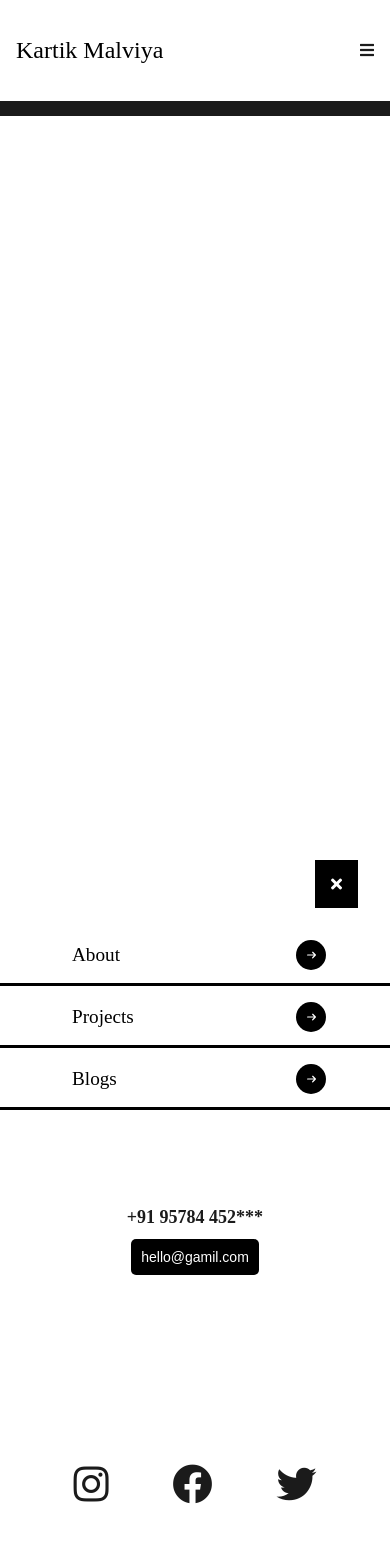
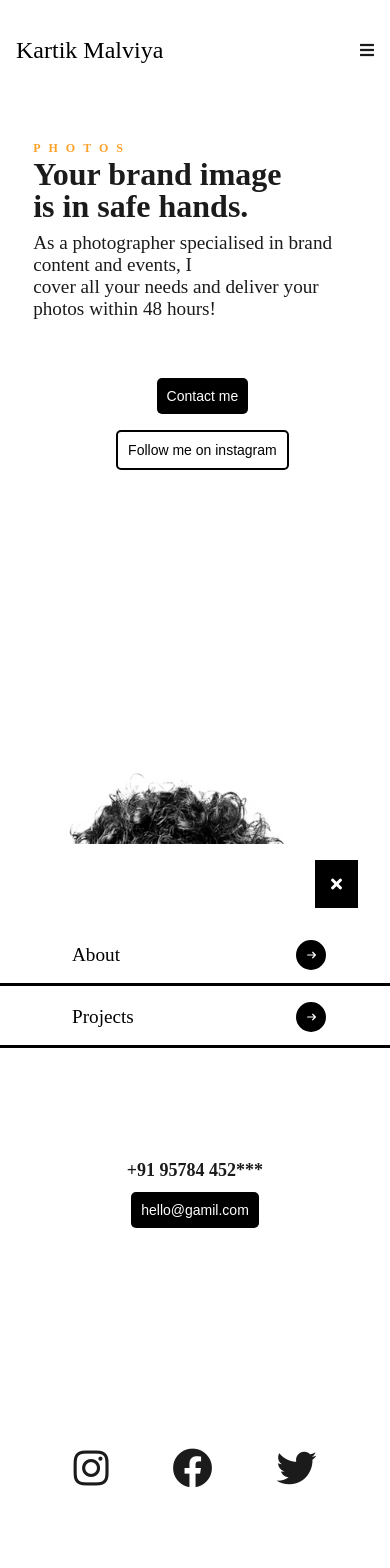
Before and after one commit to vipulmalviya/protfolio, a React (Vite) app: page /Project in a window 390 px wide. Shown: the top 1568 px of the page. Before the commit the page ends 844 px from the top, so only its background shows below. Built offline with nearby package versions, Linux system fonts and the light colour scheme; a web font is replaced by a local one.

Commit message:
add element drage effect

```diff
--- a/src/App.jsx
+++ b/src/App.jsx
@@ -6,7 +6,7 @@ import About from "./Components/AboutPage/About.jsx"
 import Footer from './Components/footer/Footer.jsx';
 import { Route, Routes, useLocation } from 'react-router-dom';
 import { AnimatePresence } from 'framer-motion';
-
+import Project from "./Components/projectPage/Project.jsx"
 const App = () => {
   const location = useLocation();
   return (
@@ -15,7 +15,8 @@ const App = () => {
       <AnimatePresence mode='wait' >
         <Routes location={location} key={location.key}>
           <Route path="/" element={<Home />} />
-          <Route path="/about" element={<About />} />
+          <Route path="/About" element={<About />} />
+          <Route path="/Project" element={<Project />} />
         </Routes>
       </AnimatePresence>
       <Footer />
--- a/src/Components/AboutPage/About.css
+++ b/src/Components/AboutPage/About.css
@@ -316,6 +316,7 @@
 
 .firest,
 .fourth {
+    cursor: pointer;
     position: absolute;
     height: 180px;
     width: 180px;
@@ -326,6 +327,7 @@
 
 .second,
 .third {
+    cursor: pointer;
     position: absolute;
     height: 250px;
     width: 250px;
@@ -335,6 +337,7 @@
 }
 
 .five {
+    cursor: pointer;
     position: absolute;
     height: 500px;
     width: 500px;
--- a/src/Components/AboutPage/About.jsx
+++ b/src/Components/AboutPage/About.jsx
@@ -1,4 +1,4 @@
-import React, { useEffect, useState } from 'react'
+import React, { useEffect, useRef, useState } from 'react'
 import './About.css'
 import OwlCarousel from 'react-owl-carousel';
 import 'owl.carousel/dist/assets/owl.carousel.css';
@@ -11,7 +11,7 @@ import { ScrollTrigger } from 'gsap/all';
 import Button from '../Button/Button';
 import HomeAnim from '../Animation/HomeAnim';
 import OutherAnim from '../Animation/OutherAnim';
-
+import { motion } from 'framer-motion';
 
 const elem = [
   {
@@ -99,6 +99,7 @@ const data = [
 
 const About = () => {
 
+  const section6 = useRef(null)
   const [property, setProperty] = useState(0)
   const handlproperty = (name) => {
     setProperty(name)
@@ -308,7 +309,7 @@ const About = () => {
             </div>
           </div>
         </section>
-        <section className="section6 flex">
+        <section className="section6 flex" ref={section6}>
           <div className="container full flex">
             <div className="left6 flex">
               <h3 className='work'>BRANDING</h3>
@@ -317,11 +318,11 @@ const About = () => {
                 I can craft your graphic identiy, edit a corporate brand book, <br /> create your entire webdesign and develop your website <strong> : I <br /> ensure the continuity of your brand identity and support <br /> you during each key step of your project.</strong></p>
             </div>
             <div className="right6 flex">
-              <div className='firest'></div>
-              <div className='second'></div>
-              <div className='third'></div>
-              <div className='fourth'></div>
-              <div className='five'></div>
+              <motion.div drag dragConstraints={section6} whileDrag={{scale:1.1}} dragElastic={{bounceSiffness:100,bounceDamping: 30}} className='firest'></motion.div>
+              <motion.div drag dragConstraints={section6} whileDrag={{scale:1.1}} dragElastic={{bounceSiffness:100,bounceDamping: 30}} className='second'></motion.div>
+              <motion.div drag dragConstraints={section6} whileDrag={{scale:1.1}} dragElastic={{bounceSiffness:100,bounceDamping: 30}} className='third'></motion.div>
+              <motion.div drag dragConstraints={section6} whileDrag={{scale:1.1}} dragElastic={{bounceSiffness:100,bounceDamping: 30}} className='fourth'></motion.div>
+              <motion.div drag dragConstraints={section6} whileDrag={{scale:1.1}} dragElastic={{bounceSiffness:100,bounceDamping: 30}} className='five'></motion.div>
             </div>
           </div>
         </section>
--- a/src/Components/Animation/OutherAnim.jsx
+++ b/src/Components/Animation/OutherAnim.jsx
@@ -9,9 +9,10 @@ const OutherAnim = () => {
       <motion.section className='loderDiv'
         initial={{ y: "0%" }}
         animate={{ y: "-150%" }}
-        transition={{ delay: 1, duration: 2, ease: "easeInOut" }}
-        // exit={{ y: ["150%","-150%"]}}
+        transition={{ delay: .5, duration: 2, ease: "easeInOut" }}
+        exit={{ y: ["150%", "0%"] }}
       >
+        <motion.div className='topimg'></motion.div>
         <motion.div className="loder"></motion.div>
         <motion.div className='bottomimg'></motion.div>
       </motion.section>
--- a/src/Components/HomePage/HomePage.css
+++ b/src/Components/HomePage/HomePage.css
@@ -80,7 +80,8 @@
   cursor: pointer;
   letter-spacing: 8px;
   z-index: 10;
-  -webkit-text-stroke: 1px var(--text)
+  -webkit-text-stroke: 1px var(--text);
+  pointer-events: none;
 }
 
 .pashtion2,
--- a/src/Components/NavBar/NavBar.jsx
+++ b/src/Components/NavBar/NavBar.jsx
@@ -1,9 +1,8 @@
-import React, { useEffect, useState } from 'react'
+import React, { useState } from 'react'
 import "./NavBar.css"
 import { Link } from 'react-router-dom'
 import Button from '../Button/Button'
 import { motion } from 'framer-motion'
-
 
 const NavBar = () => {
 
@@ -12,22 +11,18 @@ const NavBar = () => {
 
     document.querySelector("body").style.overflowY = (Clicked ? "" : "hidden");
 
-
     return (
         <>
             <nav className='NavBar flex'>
                 <div className="navbar-brand flex">
-                <Link to="/">Kartik Malviya</Link>
+                    <Link to="/">Kartik Malviya</Link>
                 </div>
                 <ul className='left flex'>
                     <li>
                         <Link to="/About">About</Link>
                     </li>
                     <li>
-                        <Link to="/Projects">Projects</Link>
-                    </li>
-                    <li>
-                        <Link to="/Blogs">Blogs</Link>
+                        <Link to="/Project">Projects</Link>
                     </li>
                     <Button>hello@gamil.com</Button>
                 </ul>
@@ -41,7 +36,7 @@ const NavBar = () => {
             <section className={`mobileNav flex ${Clicked ? "" : "clickmenu"}`}>
                 <i onClick={() => setClicked(!Clicked)} className="fas fa-times"></i>
                 <ul className='left flex'>
-                    <li className='li flex'>
+                    <li onClick={() => setClicked(!Clicked)} className='li flex'>
                         <motion.span
                             className='menuLine'
                             key="a1"
@@ -56,7 +51,7 @@ const NavBar = () => {
                             </svg>
                         </div>
                     </li>
-                    <li className='li flex'>
+                    <li onClick={() => setClicked(!Clicked)} className='li flex'>
                         <motion.span
                             className='menuLine'
                             key="a1"
@@ -64,28 +59,14 @@ const NavBar = () => {
                             animate={{ width: "100%" }}
                             transition={{ delay: 0.4, duration: 0.8, ease: "easeInOut" }}
                         ></motion.span>
-                        <Link to="/Projects">Projects</Link>
+                        <Link to="/Project">Projects</Link>
                         <div className='btn flex'>
                             <svg width="2em" height="1.5em" viewBox="0 0 32 24" fill="white" xmlns="http://www.w3.org/2000/svg">
                                 <path fill="white" d="M31.68 13.1892C31.7333 13.1351 31.7333 13.0811 31.7333 13.027C31.7867 12.973 31.84 12.8649 31.84 12.8108C31.84 12.7568 31.8933 12.7027 31.8933 12.5946C31.8933 12.5405 31.9467 12.4324 31.9467 12.3784C31.9467 12.2703 32 12.1622 32 12.0541C32 12 32 12 32 11.9459C32 11.8919 32 11.8919 32 11.8378C32 11.7297 32 11.6216 31.9467 11.5135C31.9467 11.4054 31.8933 11.3514 31.8933 11.2973C31.8933 11.2432 31.84 11.1892 31.84 11.1351C31.7867 11.027 31.7333 10.973 31.68 10.8649C31.68 10.8108 31.6267 10.8108 31.6267 10.7568C31.52 10.6486 31.4667 10.5405 31.36 10.4324L21.7067 0.648649C20.8533 -0.216216 19.52 -0.216216 18.6667 0.648649C17.8133 1.51351 17.8133 2.86487 18.6667 3.72973L24.6933 9.83784H2.13333C0.96 9.83784 0 10.8108 0 12C0 13.1892 0.96 14.1622 2.13333 14.1622H24.6933L18.6667 20.2703C17.8133 21.1351 17.8133 22.4865 18.6667 23.3513C19.0933 23.7838 19.6267 24 20.16 24C20.6933 24 21.2267 23.7838 21.6533 23.3513L31.36 13.5135C31.4667 13.4054 31.5733 13.2973 31.68 13.1892Z"></path>
                             </svg>
                         </div>
                     </li>
-                    <li className='li flex'>
-                        <motion.span
-                            className='menuLine'
-                            key="a1"
-                            initial={{ width: "0%" }}
-                            animate={{ width: "100%" }}
-                            transition={{ delay: 0.5, duration: 0.8, ease: "easeInOut" }}
-                        ></motion.span>
-                        <Link to="/Blogs">Blogs</Link>
-                        <div className='btn flex'>
-                            <svg width="2em" height="1.5em" viewBox="0 0 32 24" fill="white" xmlns="http://www.w3.org/2000/svg">
-                                <path fill="white" d="M31.68 13.1892C31.7333 13.1351 31.7333 13.0811 31.7333 13.027C31.7867 12.973 31.84 12.8649 31.84 12.8108C31.84 12.7568 31.8933 12.7027 31.8933 12.5946C31.8933 12.5405 31.9467 12.4324 31.9467 12.3784C31.9467 12.2703 32 12.1622 32 12.0541C32 12 32 12 32 11.9459C32 11.8919 32 11.8919 32 11.8378C32 11.7297 32 11.6216 31.9467 11.5135C31.9467 11.4054 31.8933 11.3514 31.8933 11.2973C31.8933 11.2432 31.84 11.1892 31.84 11.1351C31.7867 11.027 31.7333 10.973 31.68 10.8649C31.68 10.8108 31.6267 10.8108 31.6267 10.7568C31.52 10.6486 31.4667 10.5405 31.36 10.4324L21.7067 0.648649C20.8533 -0.216216 19.52 -0.216216 18.6667 0.648649C17.8133 1.51351 17.8133 2.86487 18.6667 3.72973L24.6933 9.83784H2.13333C0.96 9.83784 0 10.8108 0 12C0 13.1892 0.96 14.1622 2.13333 14.1622H24.6933L18.6667 20.2703C17.8133 21.1351 17.8133 22.4865 18.6667 23.3513C19.0933 23.7838 19.6267 24 20.16 24C20.6933 24 21.2267 23.7838 21.6533 23.3513L31.36 13.5135C31.4667 13.4054 31.5733 13.2973 31.68 13.1892Z" ></path>
-                            </svg>
-                        </div>
-                    </li>
+
 
                     <div className="menuBottom flex">
                         <div className='contactDetails flex'>
--- /dev/null
+++ b/src/Components/projectPage/Project.css
@@ -0,0 +1,173 @@
+.projectPage {
+    min-height: 100vh;
+    width: 100vw;
+    overflow: hidden;
+}
+
+.projecPage>.container {
+    position: relative;
+}
+
+.projectLeft {
+    position: absolute;
+    top: 50%;
+    left: 2%;
+    transform: translate(0%, -50%);
+    flex-direction: column;
+    align-items: flex-start !important;
+    gap: 1rem;
+    padding: 2rem;
+    z-index: 11;
+    pointer-events: none;
+}
+
+.projectLeft p {
+    font-size: var(--description-font);
+}
+
+.pBtn {
+    pointer-events: all;
+    gap: 1rem;
+    margin-top: 1rem;
+}
+
+
+.project {
+    /* background: red; */
+    height: 100vh;
+    position: relative;
+    width: 100%;
+    overflow: scroll;
+}
+
+.project::-webkit-scrollbar {
+    display: none;
+}
+
+
+.pCardContainer {
+    position: relative;
+    width: 50%;
+    float: right;
+    display: grid;
+    grid-template-columns: repeat(2, 1fr);
+    gap: 1rem;
+    padding: 5rem 0;
+}
+
+.pCardBody {
+    position: relative;
+    height: 600px;
+    width: 100%;
+    border-radius: 25px;
+    overflow: hidden;
+}
+
+.pCardBody img {
+    width: 100%;
+    height: 100%;
+    object-fit: cover;
+}
+
+.pCardDetails {
+    position: absolute;
+    width: 100%;
+    min-height: 15%;
+    bottom: 0;
+    padding: 1rem;
+    background: linear-gradient(rgba(27, 27, 27, 0) 10%, rgba(0, 0, 0, .6) 90%);
+    overflow: hidden;
+}
+
+.pCardDetails>h4 {
+    position: absolute;
+    top: -10rem;
+    font-size: var(--paragraph-font);
+    font-family: "sfprodesplay-light";
+    color: var(--decoration);
+    transition: all .3s;
+
+}
+
+.pCardBody:hover .pCardDetails>h4 {
+    top: 0rem;
+
+}
+
+.pCardDetails>h3 {
+    font-size: var(--sub-hadding-font);
+    font-family:  "Media Sans SemiCondensed Ultra";
+    color: var(--caption);
+}
+
+
+
+/* big screen */
+@media screen and (max-width: 1280px) {
+    .projectLeft>.hadding {
+        font-size: var(--hadding-font);
+    }
+
+    .projectLeft>p {
+        width: 95%;
+    }
+}
+
+/* tablate screen */
+@media screen and (max-width: 1024px) {
+    .projectLeft {
+        position: relative;
+        width: 100%;
+        height: 100vh;
+        justify-content: flex-end !important;
+        margin-top: 10rem;
+        z-index: 10;
+    }
+
+    .projectPage .container {
+        flex-direction: column;
+        align-items: center;
+        justify-content: center;
+    }
+
+    .pCardContainer {
+        width: 100%;
+        padding: 1rem;
+        top: -10%;
+    }
+
+    .project {
+        height: 100%;
+        padding: 1rem;
+    }
+    .pBtn{
+        width: 100%;
+        flex-direction: column;
+        align-items: center;
+        justify-content: center;
+        margin:3rem 0 ;
+    }
+}
+
+/* mobile devices */
+
+@media screen and (max-width: 428px) {
+    .pCardContainer {
+        width: 100%;
+        float: unset;
+        grid-template-columns: repeat(1, 100%);
+    }
+    .projectLeft,.project {
+        padding: 1rem;
+    }
+    .pCardContainer{
+        padding: 0rem;
+    }
+    .projectLeft {
+        margin-top: 20rem;
+        gap: 0rem;
+        height: auto;
+    }
+}
+
+@media screen and (max-width: 375px) {}
--- /dev/null
+++ b/src/Components/projectPage/Project.jsx
@@ -0,0 +1,84 @@
+import React, { useEffect } from 'react'
+import "./Project.css"
+import Button from '../Button/Button'
+import ButtonSec from '../Button/ButtonSec'
+import gsap from 'gsap'
+import { ScrollTrigger } from 'gsap/all'
+import OutherAnim from '../Animation/OutherAnim'
+
+
+
+const pdata = [
+    {
+        imgUrl: "public/images/627a6ebf32659497910541fb_Photo_profil2-p-800.webp",
+        type: "demo1",
+        title: "firest",
+    },
+    {
+        imgUrl: "public/images/6450c451bb77671ff3e9a68d_Webdesign - 06-1.webp",
+        type: "demo1",
+        title: "second",
+    },
+    {
+        imgUrl: "public/images/6450c4517bf5df691f2f5f29_Webdesign - 03-1.webp",
+        type: "demo1",
+        title: "third",
+    },
+    {
+        imgUrl: "public/images/6450c4517bf5df691f2f5f29_Webdesign - 03-1.webp",
+        type: "demo1",
+        title: "fourth",
+    },
+    {
+        imgUrl: "public/images/6450c4517bf5df691f2f5f29_Webdesign - 03-1.webp",
+        type: "demo1",
+        title: "five",
+    },
+    {
+        imgUrl: "public/images/6450c4517bf5df691f2f5f29_Webdesign - 03-1.webp",
+        type: "demo1",
+        title: "six",
+    },
+
+
+]
+
+
+gsap.registerPlugin(ScrollTrigger);
+const Project = () => {
+
+    return (
+        <>
+            <OutherAnim />
+            <section className='projectPage flex'>
+                <div className="container flex">
+                    <div className="projectLeft flex">
+                        <h3 className="work">PHOTOS</h3>
+                        <h2 className='hadding'>Your brand image <br /> is in safe hands.</h2>
+                        <p>As a photographer specialised in brand content and events, I <br /> cover all your needs and deliver your photos within 48 hours!</p>
+                        <div className='pBtn flex' >
+                            <Button>Contact me</Button>
+                            <ButtonSec> Follow me on instagram</ButtonSec>
+                        </div>
+                    </div>
+                    <div className="project">
+                        <div className="pCardContainer">
+                            {pdata.map((elem, i) => {
+                                const { imgUrl, title, type } = elem
+                                return (<div className="pCardBody" key={i}>
+                                    <img src={imgUrl} alt="" />
+                                    <div className='pCardDetails'>
+                                        <h4>{type}</h4>
+                                        <h3>{title}</h3>
+                                    </div>
+                                </div>)
+                            })}
+                        </div>
+                    </div>
+                </div>
+            </section>
+        </>
+    )
+}
+
+export default Project
```
Also changed, not shown: src/Components/Animation/HomeAnim.css (+11 -12 lines).
